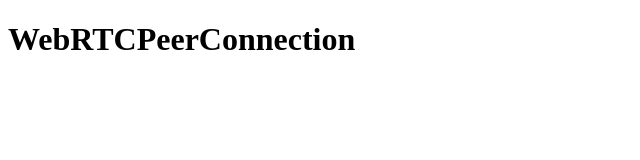
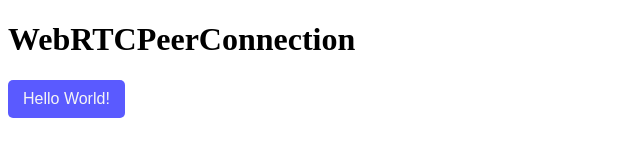
Before and after one commit to AryanDhamale/Git_Testing, a plain HTML site: page index.html in a window 1280 px wide. Shown: the whole page, without its empty margins (0-640 px from the left). Drawn offline with Linux system fonts and the light colour scheme.

Commit message:
adding button style!

```diff
--- a/index.html
+++ b/index.html
@@ -3,9 +3,13 @@
 <head>
     <meta charset="UTF-8">
     <meta name="viewport" content="width=device-width, initial-scale=1.0">
+    <link rel="stylesheet" href="./style.css">
     <title>Document</title>
 </head>
 <body>
     <h1>WebRTCPeerConnection</h1>
+    <div>
+        <button class="btn">Hello World!</button>
+    </div>
 </body>
 </html>
--- /dev/null
+++ b/style.css
@@ -0,0 +1,15 @@
+.btn {
+    padding: 10px 15px;
+    outline: none;
+    background-color: rgba(0, 0, 255, 0.649) ;
+    color: whitesmoke;
+    font-size: 16px;
+    border: 0;
+    border-radius: 5px;
+    &:hover{
+        cursor: pointer;
+    }
+    &::after {
+        background-color: rgba(0, 0, 255, 0.500) ;
+    }
+}
```
